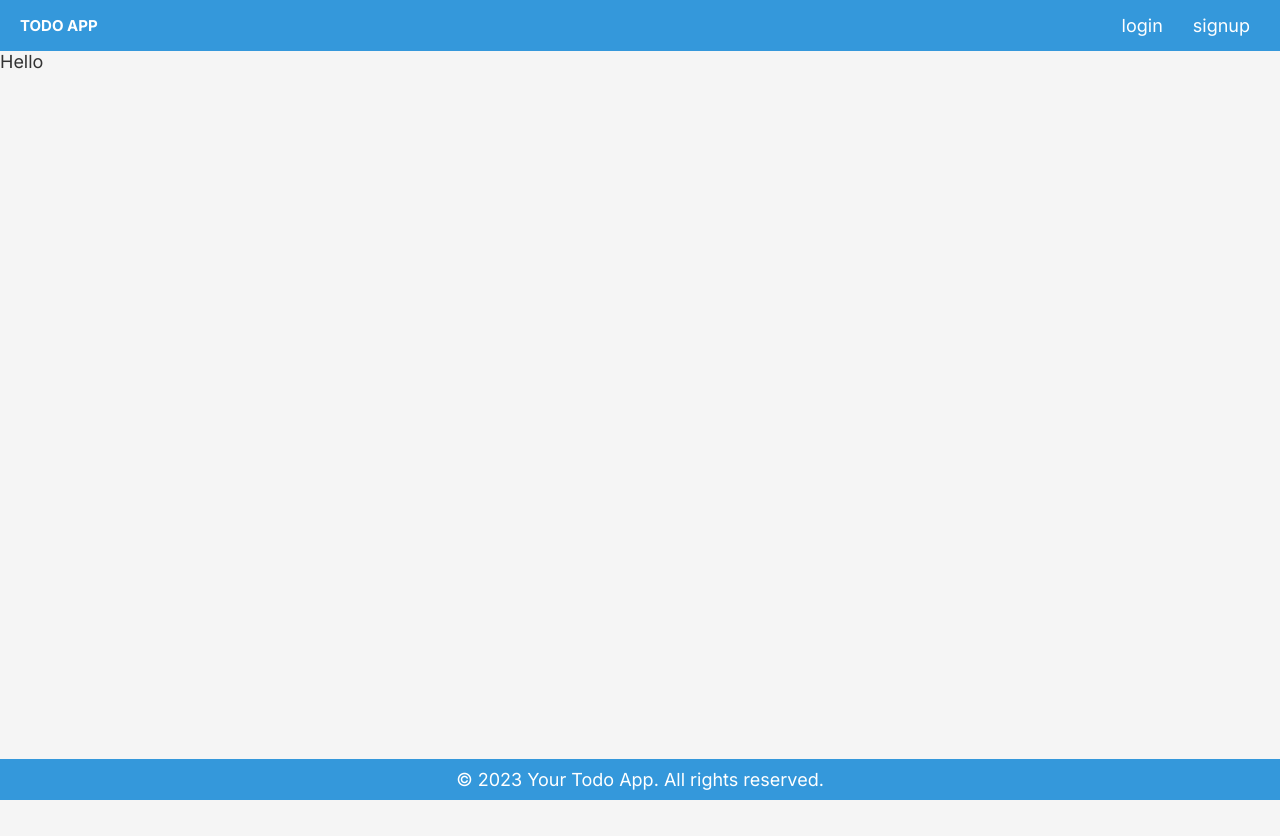
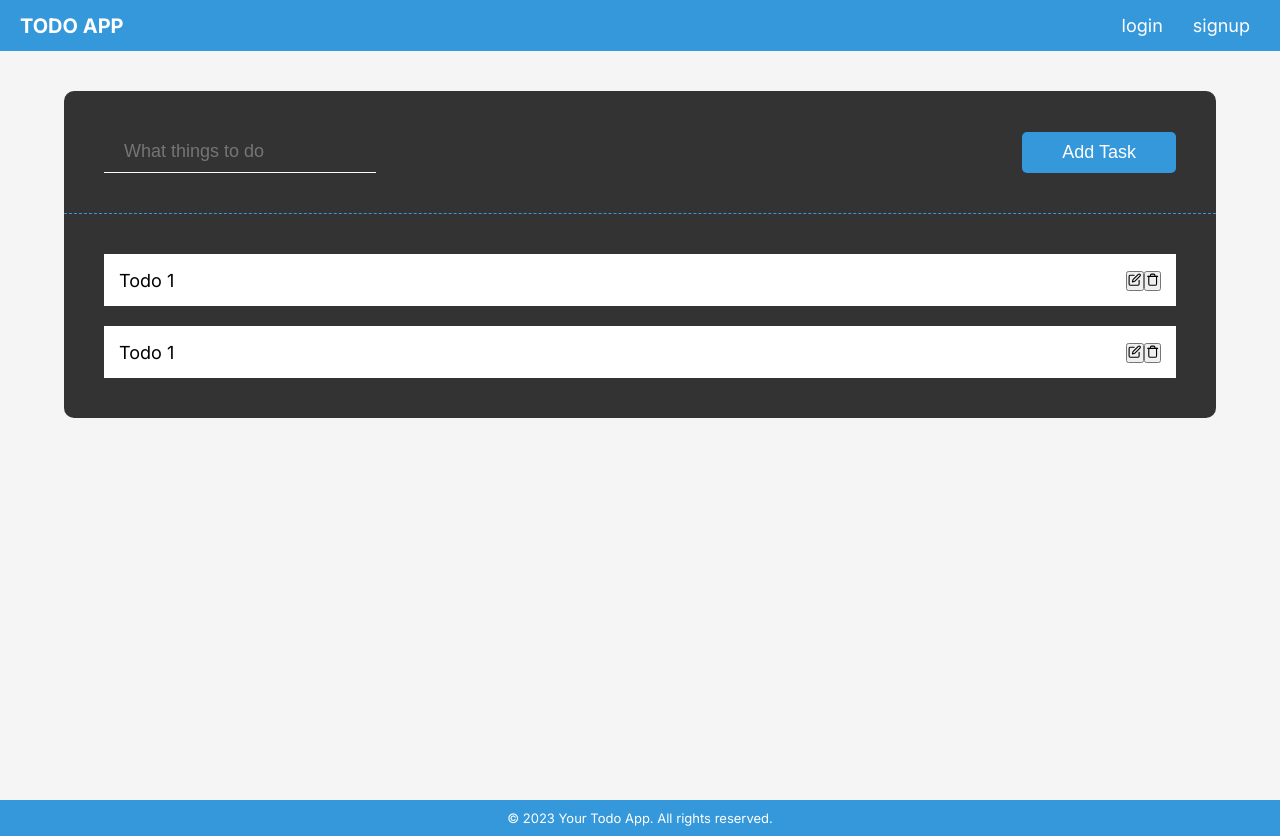
Before and after one commit to naymurrahmanshahed/todo-app-client, a Next.js app: page / in a window 1280 px wide. Before the commit the page ends 800 px from the top, so only its background shows below. Built offline with nearby package versions, Linux system fonts and the light colour scheme.

Commit message:
ui added

```diff
--- a/app/components/Navbar.tsx
+++ b/app/components/Navbar.tsx
@@ -6,10 +6,14 @@ const Navbar = () => {
       <Link href={"/"} className="brand">
         TODO APP
       </Link>
-      <nav>
-        <div>
-          <Link href={"/login"}>login</Link>
-          <Link href={"/signup"}>signup</Link>
+      <nav className="navmenu">
+        <div className="navlinks">
+          <Link className="navlink" href={"/login"}>
+            login
+          </Link>
+          <Link className="navlink" href={"/signup"}>
+            signup
+          </Link>
         </div>
       </nav>
     </div>
--- /dev/null
+++ b/app/components/TodoItem.tsx
@@ -0,0 +1,20 @@
+import { FiEdit, FiTrash } from "react-icons/fi";
+const TodoItem = () => {
+  return (
+    <div className="todo-item ">
+      <div className="todo-item-left">
+        <p>Todo 1</p>
+      </div>
+      <div className="task-item-right">
+        <button>
+          <FiEdit />
+        </button>
+        <button>
+          <FiTrash />
+        </button>
+      </div>
+    </div>
+  );
+};
+
+export default TodoItem;
--- /dev/null
+++ b/app/components/TodoList.tsx
@@ -0,0 +1,12 @@
+import TodoItem from "./TodoItem";
+
+const TodoList = () => {
+  return (
+    <section className="todolist-container">
+      <TodoItem />
+      <TodoItem />
+    </section>
+  );
+};
+
+export default TodoList;
--- /dev/null
+++ b/app/components/Todos.tsx
@@ -0,0 +1,18 @@
+const Todos = () => {
+  return (
+    <section className="todo-container">
+      <form className="todo-fields">
+        <input
+          className="input-field"
+          type="text"
+          placeholder="What things to do"
+        />
+        <button className="input-button" type="submit">
+          Add Task
+        </button>
+      </form>
+    </section>
+  );
+};
+
+export default Todos;
--- a/app/globals.scss
+++ b/app/globals.scss
@@ -27,7 +27,7 @@ body {
   align-items: center;
 
   .brand {
-    font-size: 1.5rem;
+    font-size: 2rem;
     color: #ffffff;
     text-decoration: none;
     font-weight: bold;
@@ -37,12 +37,12 @@ body {
     }
   }
 
-  nav {
-    div {
+  .navmenu {
+    .navlinks {
       display: flex;
       align-items: center;
 
-      a {
+      .navlink {
         color: #ffffff;
         text-decoration: none;
         padding: 0.5rem 1rem;
@@ -61,14 +61,76 @@ body {
   }
 }
 
+.todo-container {
+  @extend %container;
+  padding: 4rem;
+
+  border-bottom: 1px dashed variable.$primary-color;
+  width: 90%;
+  background-color: variable.$text-color;
+  margin-top: 4rem;
+  border-radius: 1rem 1rem 0 0;
+}
+
+.todo-fields {
+  display: flex;
+  justify-content: space-between;
+  align-items: center;
+}
+
+.input-field {
+  background: transparent;
+  border: none;
+  outline: none;
+  border-bottom: 1px solid #fff;
+  padding: 1rem 2rem;
+  font-size: 1.8rem;
+  color: #f9f9f9;
+  font-weight: 400;
+}
+
+.input-button {
+  padding: 1rem 4rem;
+  outline: none;
+  border: none;
+  border-radius: 5px;
+  background-color: variable.$primary-color;
+  color: #fff;
+  font-size: 1.8rem;
+  cursor: pointer;
+}
+
+.todolist-container {
+  @extend %container;
+  padding: 4rem;
+  height: auto;
+  color: #ffffff;
+  width: 90%;
+  background-color: variable.$text-color;
+  display: flex;
+  flex-direction: column;
+  gap: 2rem;
+  border-radius: 0rem 0rem 1rem 1rem;
+}
+
+.todo-item {
+  width: 100%;
+  padding: 1.5rem 1.5rem;
+  color: black;
+  background-color: #ffffff;
+  display: flex;
+  justify-content: space-between;
+  align-items: center;
+}
+
 /* Footer Styles */
 .footer {
   background-color: variable.$primary-color;
   color: #ffffff;
   padding: 1rem;
   text-align: center;
-  position: absolute;
   bottom: 0;
   left: 0;
   width: 100%;
+  font-size: 1.3rem;
 }
--- a/app/page.tsx
+++ b/app/page.tsx
@@ -1,3 +1,11 @@
+import TodoList from "./components/TodoList";
+import Todos from "./components/Todos";
+
 export default function Home() {
-  return <main>Hello</main>;
+  return (
+    <main className="main-container">
+      <Todos />
+      <TodoList />
+    </main>
+  );
 }
```
